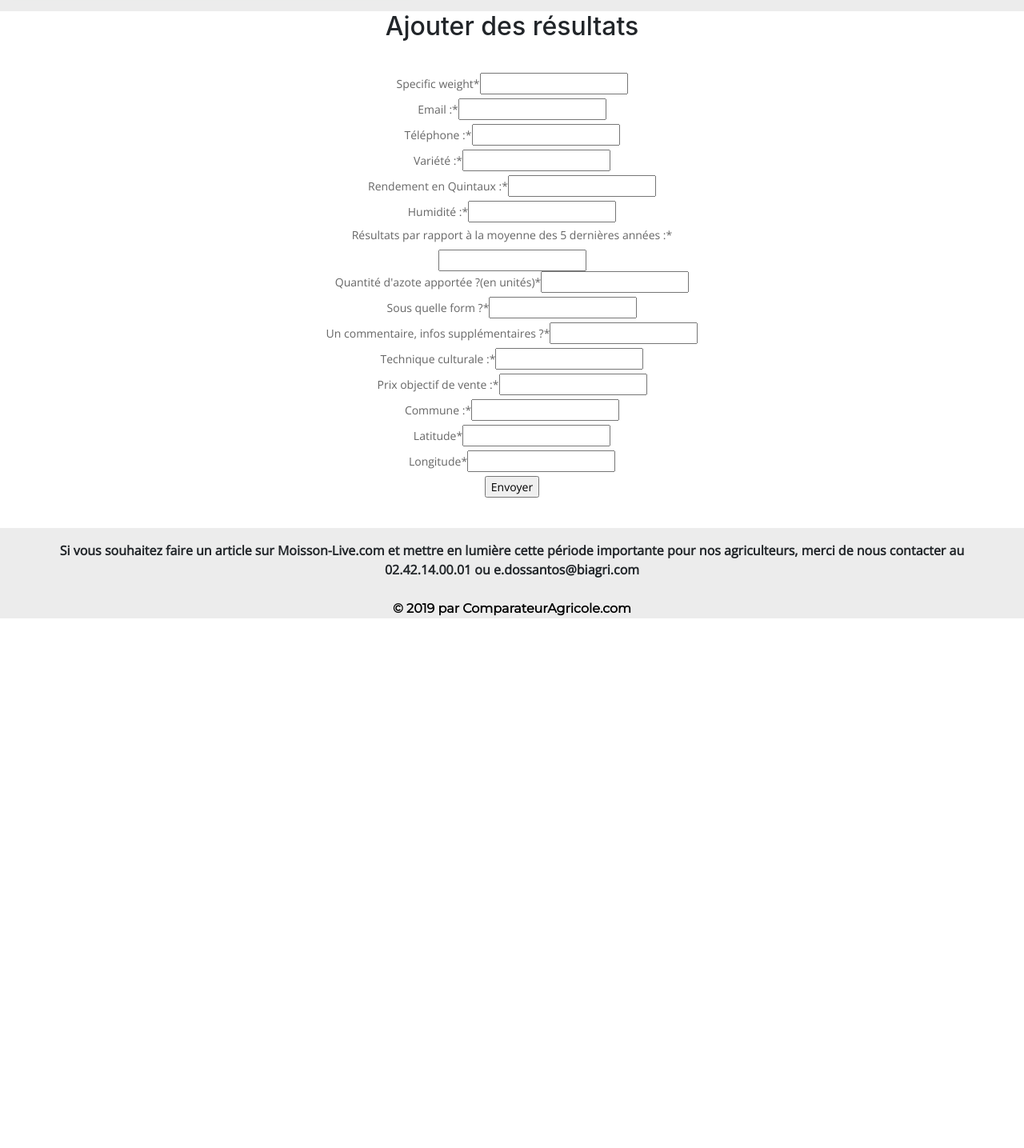
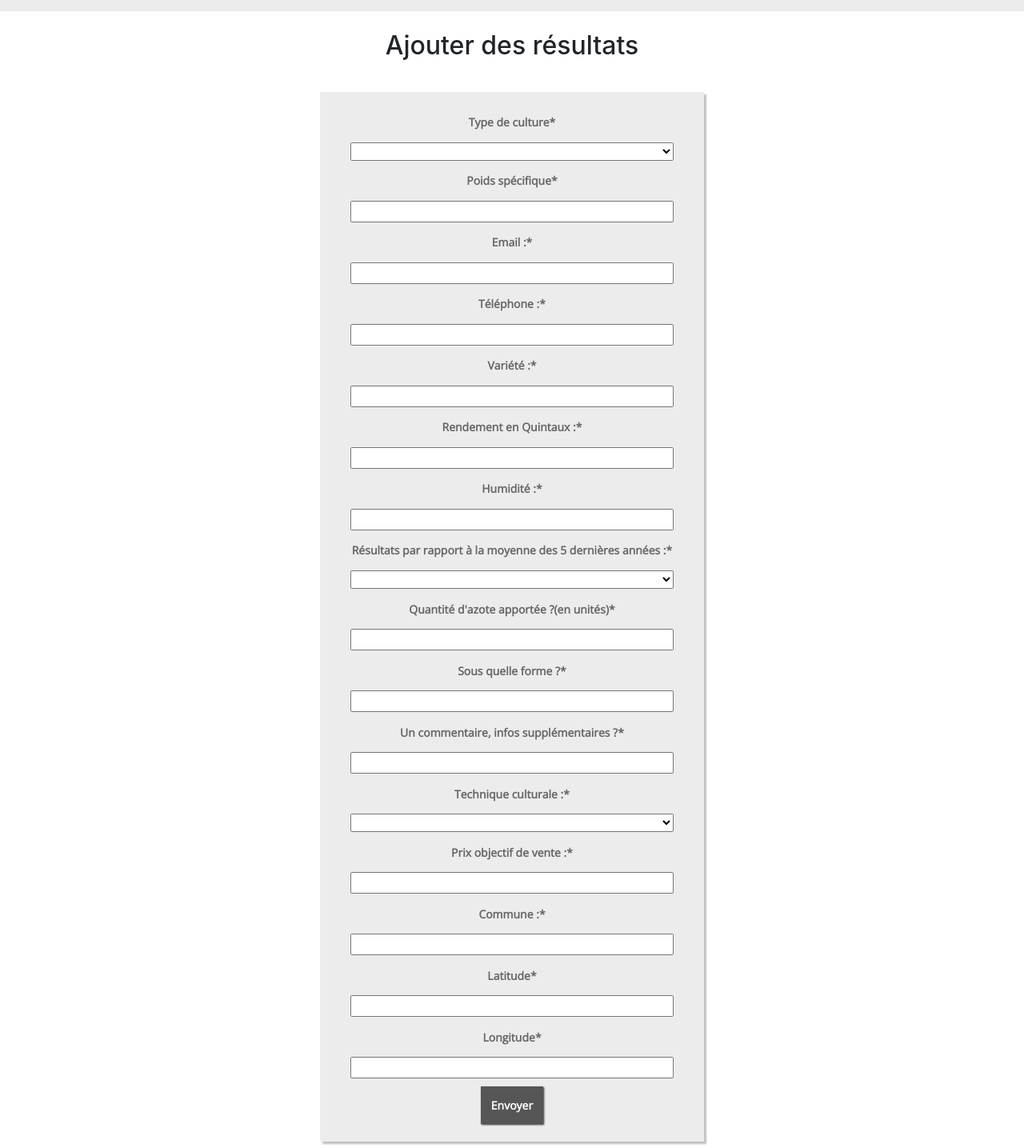
Before and after one commit to Tshintuu/hackaton_2, an Angular app in the folder HarvestLive/: page /ajouterResultats in a window 1280 px wide. Shown: the part 135-1570 px from the top of the page at 80% size. Before the commit the page ends 908 px from the top, so only its background shows below. Built offline with nearby package versions, Linux system fonts and the light colour scheme.

Commit message:
finished form visual and post requests

```diff
--- a/HarvestLive/src/app/add-page/add-page.component.css
+++ b/HarvestLive/src/app/add-page/add-page.component.css
@@ -1,8 +1,34 @@
 section{
-    text-align: center;
+  text-align: center;
 }form{
   margin: 0 auto;
   margin-bottom: 3%;
+  padding: 1%;
 }h2{
-    margin-bottom: 3%;
+  margin-bottom: 3%;
+}form div label{
+  margin-top: 3% !important;
+  margin-bottom: 3% !important;
+  font-weight: bold;
+}.submitButton{
+  margin: 2%;
+
+}.submitButton input{
+  border: none;
+  border-radius: 0;
+  background-color: #565656;
+  padding: 3%;
+  color: white;
+  font-weight: bold;
+  box-shadow: 1px 1px 2px #2a2a2a;
+  transition: box-shadow 0.5s;
+}.submitButton input:hover{
+  box-shadow: 2px 2px 2px #2a2a2a;
+  transition: all 0.5s;
 }
+@media (min-width: 480px){
+  form{
+    background-color: #ececec !important;
+    box-shadow: 3px 3px 2px #c0c0c0;
+  }
+}
--- a/HarvestLive/src/app/add-page/add-page.component.html
+++ b/HarvestLive/src/app/add-page/add-page.component.html
@@ -1,67 +1,97 @@
 <section>
-  <h2>Ajouter des résultats</h2>
-<form style="background-color:#FFFFFF;font-size:14px;font-family:'Open Sans','Helvetica Neue','Helvetica',Arial,Verdana,sans-serif;color:#666666;max-width:480px;min-width:150px"
+  <h2 class="mt-4">Ajouter des résultats</h2>
+<form class="container" style="background-color:#FFFFFF;font-size:14px;font-family:'Open Sans','Helvetica Neue','Helvetica',Arial,Verdana,sans-serif;color:#666666;max-width:480px;min-width:150px"
      method="post" #obsForm="ngForm"(ngSubmit)="onSubmit(obsForm.value)">
-	<div class="element-input">
-    <label class="title">Specific weight<span class="required">*</span></label>
-    <input class="large" type="number" name="specificWeight" required="required" [(ngModel)]="specificWeight"/>
+  <div class="row element-input">
+    <label class="col-12 m-auto title">Type de culture<span class="required">*</span></label>
+    <select class="col-10  m-auto large" type="text" name="cultureType" required="required" [(ngModel)]="cultureType">
+      <option value="" selected >Choisissez un type de culture</option>
+      <option value="Orge">Orge</option>
+      <option value="Mais">Maïs</option>
+      <option value="Colza">Colza</option>
+      <option value="Tournesol">Tournesol</option>
+      <option value="Ble">Blé</option>
+    </select>
   </div>
-	<div class="element-input">
-    <label class="title">Email :<span class="required">*</span></label>
-    <input class="large" type="text" name="email" required="required" [(ngModel)]="email"/>
+	<div *ngIf="cultureType !== 'Mais'" class="row element-input">
+    <label class="col-12 m-auto title">Poids spécifique<span class="required">*</span></label>
+    <input class="col-10  m-auto large" type="number" name="specificWeight" required="required" [(ngModel)]="specificWeight"/>
   </div>
-	<div class="element-input">
-    <label class="title">Téléphone :<span class="required">*</span></label>
-    <input class="large" type="text" name="phone" required="required" [(ngModel)]="phone"/>
+  <div *ngIf="cultureType == 'Ble'" class="row element-input">
+    <label class="col-12 m-auto title">Protéines<span class="required">*</span></label>
+    <input class="col-10  m-auto large" type="number" name="protein" required="required" [(ngModel)]="protein"/>
   </div>
-	<div class="element-input">
-    <label class="title">Variété :<span class="required">*</span></label>
-    <input class="large" type="text" name="variety" required="required" [(ngModel)]="variety"/>
+  <div *ngIf="cultureType == 'Ble'" class="row element-input">
+    <label class="col-12 m-auto title">Temps de chute<span class="required">*</span></label>
+    <input class="col-10  m-auto large" type="number" name="fallingNumber" required="required" [(ngModel)]="fallingNumber"/>
   </div>
-	<div class="element-input">
-    <label class="title">Rendement en Quintaux :<span class="required">*</span></label>
-    <input class="large" type="number" name="yield" required="required" [(ngModel)]="yield"/>
+	<div class="row element-input">
+    <label class="col-12 m-auto title">Email :<span class="required">*</span></label>
+    <input class="col-10 m-auto large" type="text" name="email" required="required" [(ngModel)]="email"/>
   </div>
-	<div class="element-input">
-    <label class="title">Humidité :<span class="required">*</span></label>
-    <input class="large" type="number" name="humidity" required="required" [(ngModel)]="humidity"/>
+	<div class="row element-input">
+    <label class="col-12 m-auto title">Téléphone :<span class="required">*</span></label>
+    <input class="col-10 m-auto large" type="text" name="phone" required="required" [(ngModel)]="phone"/>
   </div>
-	<div class="element-input">
-    <label class="title">Résultats par rapport à la moyenne des 5 dernières années :<span class="required">*</span></label>
-    <input class="large" type="number" name="yieldNotation" required="required" [(ngModel)]="yieldNotation"/>
+	<div class="row element-input">
+    <label class="col-12 m-auto title">Variété :<span class="required">*</span></label>
+    <input class="col-10 m-auto large" type="text" name="variety" required="required" [(ngModel)]="variety"/>
   </div>
-	<div class="element-input">
-    <label class="title">Quantité d'azote apportée ?(en unités)<span class="required">*</span></label>
-    <input class="large" type="number" name="nitrogenQtUsed" required="required" [(ngModel)]="nitrogenQtUsed"/>
+	<div class="row element-input">
+    <label class="col-12 m-auto title">Rendement en Quintaux :<span class="required">*</span></label>
+    <input class="col-10 m-auto large" type="number" name="yield" required="required" [(ngModel)]="yield"/>
   </div>
-	<div class="element-input">
-    <label class="title">Sous quelle form ?<span class="required">*</span></label>
-    <input class="large" type="text" name="nitrogenPrdUsed" required="required" [(ngModel)]="nitrogenPrdUsed"/>
+	<div class="row element-input">
+    <label class="col-12 m-auto title">Humidité :<span class="required">*</span></label>
+    <input class="col-10 m-auto large" type="number" name="humidity" required="required" [(ngModel)]="humidity"/>
   </div>
-	<div class="element-input">
-    <label class="title">Un commentaire, infos supplémentaires ?<span class="required">*</span></label>
-    <input class="large" type="text" name="comment" required="required" [(ngModel)]="comment"/>
+	<div class="row element-input">
+    <label class="col-12 m-auto title">Résultats par rapport à la moyenne des 5 dernières années :<span class="required">*</span></label>
+    <select class="col-10 m-auto large" type="number" name="yieldNotation" required="required" [(ngModel)]="yieldNotation">
+      <option value=""></option>
+      <option value="1">Nettement inférieur à la moyenne</option>
+      <option value="2">Inférieur à la moyenne</option>
+      <option value="3">Moyen</option>
+      <option value="4">Supérieur à la moyenne</option>
+      <option value="5">Nettement supérieur à la moyenne</option>
+    </select>
   </div>
-	<div class="element-input">
-    <label class="title">Technique culturale :<span class="required">*</span></label>
-    <input class="large" type="text" name="cultivMethod" required="required" [(ngModel)]="cultivMethod"/>
+	<div class="row element-input">
+    <label class="col-12 m-auto title">Quantité d'azote apportée ?(en unités)<span class="required">*</span></label>
+    <input class="col-10 m-auto large" type="number" name="nitrogenQtUsed" required="required" [(ngModel)]="nitrogenQtUsed"/>
   </div>
-	<div class="element-input">
-    <label class="title">Prix objectif de vente :<span class="required">*</span></label>
-    <input class="large" type="number" name="targetPrice" required="required" [(ngModel)]="targetPrice"/>
+	<div class="row element-input">
+    <label class="col-12 m-auto title">Sous quelle forme ?<span class="required">*</span></label>
+    <input class="col-10 m-auto large" type="text" name="nitrogenPrdUsed" required="required" [(ngModel)]="nitrogenPrdUsed"/>
   </div>
-	<div class="element-input">
-    <label class="title">Commune :<span class="required">*</span></label>
-    <input class="large" type="text" name="place" required="required" [(ngModel)]="place"/>
+	<div class="row element-input">
+    <label class="col-12 m-auto title">Un commentaire, infos supplémentaires ?<span class="required">*</span></label>
+    <input class="col-10 m-auto large" type="text" name="comment" required="required" [(ngModel)]="comment"/>
   </div>
-  <div class="element-input">
-    <label class="title">Latitude<span class="required">*</span></label>
-    <input class="large" type="number" name="latitude" required="required" [(ngModel)]="latitude"/>
+	<div class="row element-input">
+    <label class="col-12 m-auto title">Technique culturale :<span class="required">*</span></label>
+    <select class="col-10 m-auto large" type="text" name="cultivMethod" required="required" [(ngModel)]="cultivMethod">
+      <option value="conventional">Conventionnelle</option>
+      <option value="simplified cultivation methods">TCS</option>
+      <option value="organic farming">Agriculture biologique</option>
+    </select>
   </div>
-	<div class="element-input">
-    <label class="title">Longitude<span class="required">*</span></label>
-    <input class="large" type="number" name="longitude" required="required" [(ngModel)]="longitude"/>
+	<div class="row element-input">
+    <label class="col-12 m-auto title">Prix objectif de vente :<span class="required">*</span></label>
+    <input class="col-10 m-auto large" type="number" name="targetPrice" required="required" [(ngModel)]="targetPrice"/>
   </div>
-  <div class="submit"><input type="submit" value="Envoyer"/></div>
+	<div class="row element-input">
+    <label class="col-12 m-auto title">Commune :<span class="required">*</span></label>
+    <input class="col-10 m-auto large" type="text" name="place" required="required" [(ngModel)]="place"/>
+  </div>
+  <div class="row element-input">
+    <label class="col-12 m-auto title">Latitude<span class="required">*</span></label>
+    <input class="col-10 m-auto large" type="number" name="latitude" required="required" [(ngModel)]="latitude"/>
+  </div>
+	<div class="row element-input">
+    <label class="col-12 m-auto title">Longitude<span class="required">*</span></label>
+    <input class="col-10 m-auto large" type="number" name="longitude" required="required" [(ngModel)]="longitude"/>
+  </div>
+  <div class="submit submitButton"><input type="submit" value="Envoyer"/></div>
 </form>
 </section>
--- a/HarvestLive/src/app/corn-harvest.service.ts
+++ b/HarvestLive/src/app/corn-harvest.service.ts
@@ -22,5 +22,8 @@ export class CornHarvestService {
 
 
 }
+addCornObservation(data): Observable<any> {
+  return this.myService.post<any>("https://api.capgrain.com/corn-observations", data);
+}
 
 }
--- a/HarvestLive/src/app/harvest-service.service.ts
+++ b/HarvestLive/src/app/harvest-service.service.ts
@@ -22,7 +22,7 @@ export class HarvestServiceService {
     };
     return obs.pipe(map(treatment));
   }
-  submitForm(data): Observable<any> {
+  addBarleyObservation(data): Observable<any> {
     return this.myService.post<any>("https://api.capgrain.com/barley-observations", data);
   }
 }
--- a/HarvestLive/src/app/observation.ts
+++ b/HarvestLive/src/app/observation.ts
@@ -4,6 +4,8 @@ import { Coordinates } from './coordinates';
 export class Observation {
 
     specificWeight?: number;
+    protein?:number;
+    fallingnumber?:number;
     email: string;
     phone: string;
     variety: string;
--- a/HarvestLive/src/app/rapeseed-harvest.service.ts
+++ b/HarvestLive/src/app/rapeseed-harvest.service.ts
@@ -22,5 +22,8 @@ export class RapeseedHarvestService {
 
 
 }
+addRapeseedObservation(data): Observable<any> {
+  return this.myService.post<any>("https://api.capgrain.com/rapeseed-observations", data);
+}
 
 }
--- a/HarvestLive/src/app/sunflower-harvest.service.ts
+++ b/HarvestLive/src/app/sunflower-harvest.service.ts
@@ -22,5 +22,8 @@ export class SunflowerHarvestService {
 
 
 }
+addSunflowerObservation(data): Observable<any> {
+  return this.myService.post<any>("https://api.capgrain.com/sunflower-observations", data);
+}
 
 }
--- a/HarvestLive/src/app/wheat-harvest.service.ts
+++ b/HarvestLive/src/app/wheat-harvest.service.ts
@@ -22,5 +22,8 @@ export class WheatHarvestService {
 
 
 }
+addWheatObservation(data): Observable<any> {
+  return this.myService.post<any>("https://api.capgrain.com/wheat-observations", data);
+}
 
 }
```
Also changed, not shown: HarvestLive/src/app/add-page/add-page.component.ts (+36 -4 lines).
